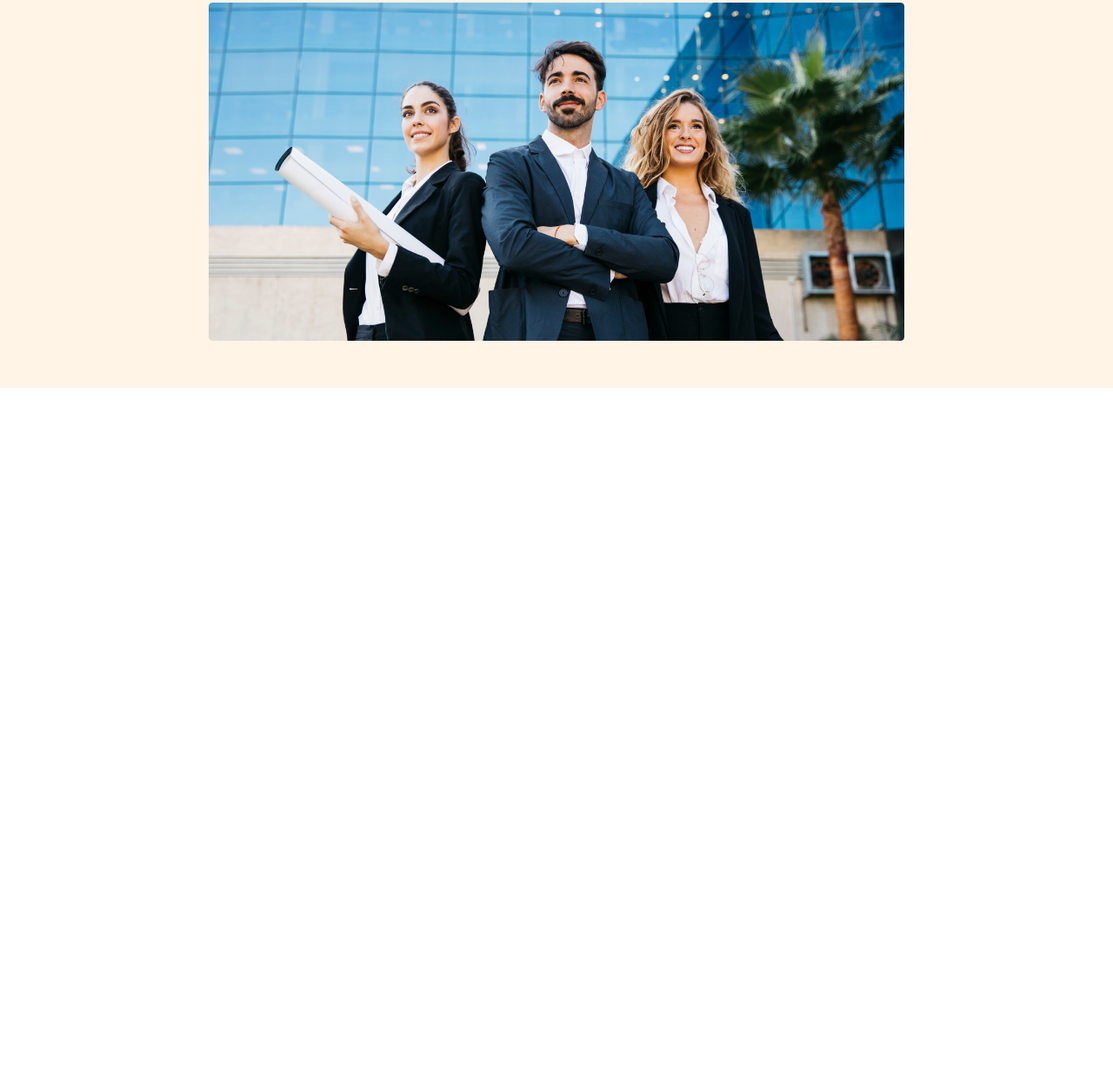
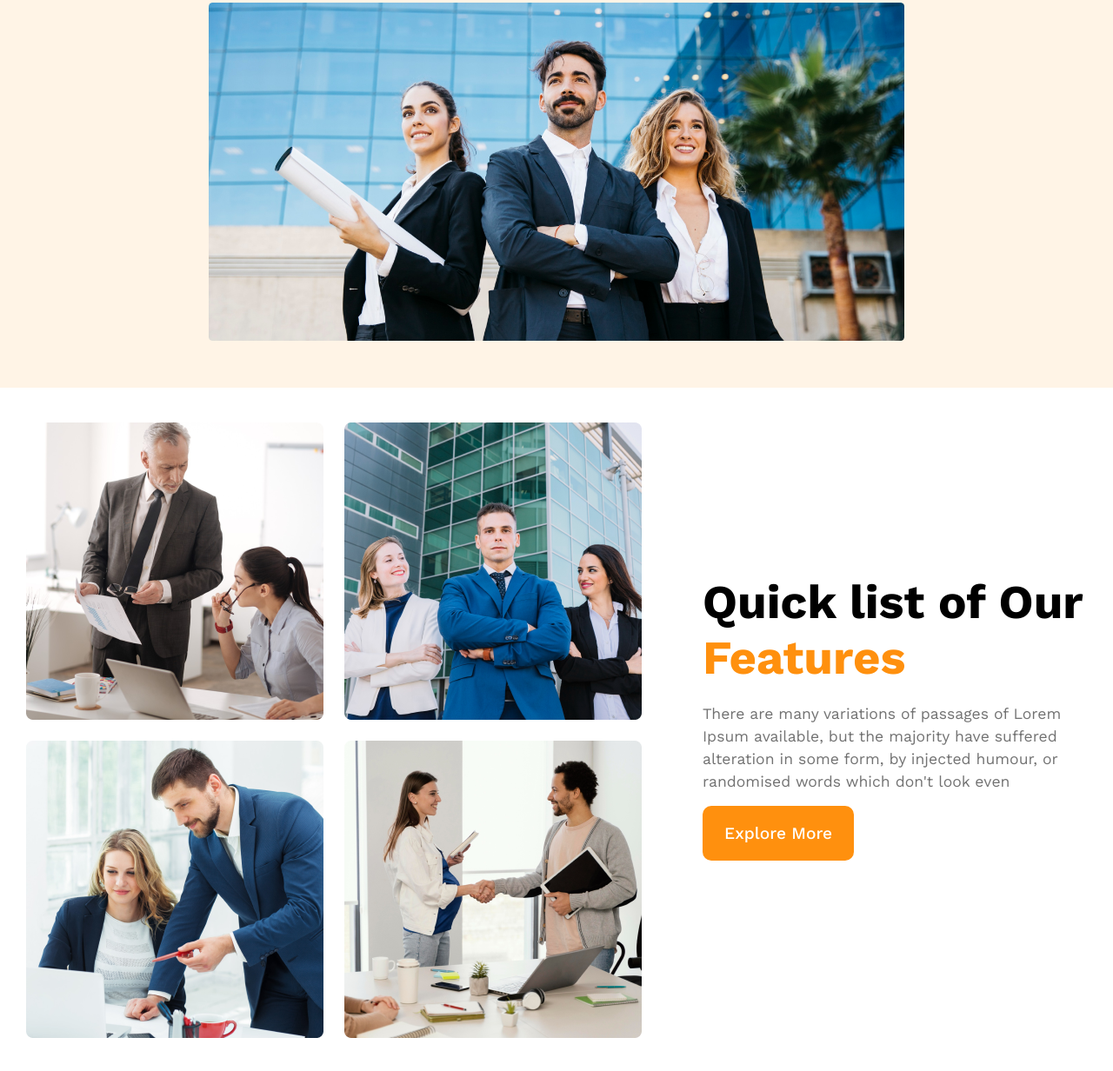
Before and after one commit to MarufHasanShihab/G3-Architects, a plain HTML site: page index.html in a window 1280 px wide. Shown: the part 487-1719 px from the top of the page at 87% size. Before the commit the page ends 933 px from the top, so only its background shows below. Drawn offline with nearby package versions, Linux system fonts and the light colour scheme; a web font is replaced by a local one.

Commit message:
compelet the features section and responsibe

```diff
--- a/index.html
+++ b/index.html
@@ -8,6 +8,7 @@
   <link rel="stylesheet" href="style.css">
 </head>
 <body>
+  <!-- Header Section Start -->
   <header>
     <nav>
       <h2>G3 Architects</h2>
@@ -28,8 +29,23 @@
       <img src="images/banner.png">
     </div>
   </header>
+  <!-- Header Section End -->
+
+  <!-- Main Section Start -->
   <main>
-
+    <div class="features">
+      <div class="features-img">
+        <img src="images/team1.png" >
+        <img src="images/team2.png" >
+        <img src="images/team3.png" >
+        <img src="images/team4.png" >
+      </div>
+      <div class="features-text">
+        <h2>Quick list of Our <span class="color">Features</span></h2>
+        <p>There are many variations of passages of Lorem Ipsum available, but the majority have suffered alteration in some form, by injected humour, or randomised words which don't look even</p>
+        <button class="btn">Explore More</button>
+      </div>
+    </div>
   </main>
   <footer>
 
--- a/style.css
+++ b/style.css
@@ -54,7 +54,7 @@ nav ul li a{
   color: #727272;
   line-height: 26px;
 }
-.banner .btn{
+.btn{
   margin-bottom: 30px;
   background-color: #FF900E;
   padding: 20px 25px;
@@ -68,7 +68,38 @@ nav ul li a{
 .banner img{
   width: 100%;
 }
+/* Header section End */
 
+/* Main Section Start */
+main{
+  padding: 40px 30px;
+}
+.features{
+  display: flex;
+  align-items: center;
+  gap: 70px;
+}
+.features-img{
+  display: grid;
+  grid-template-columns: repeat(2,1fr);
+  grid-gap: 24px;
+}
+.features-text{
+  width: 500px;
+}
+.features-text h2{
+  font-size: 3.4em;
+}
+.color{
+  color: #FF900E;
+}
+.features-text p{
+  font-size: 1.1em;
+  color: #727272;
+  margin-top: 20px;
+  line-height: 26px;
+  margin-bottom: 15px;
+}
 
 
 
@@ -86,6 +117,17 @@ nav ul li a{
   nav ul li{
     display: none;
   }
+
+.features{
+  padding: 10px 50px;
+  flex-direction: column;
+}
+.features-text{
+  text-align: center;
+}
+.features-img{
+  grid-template-columns: 1fr;
+}
 }
 
 
```
